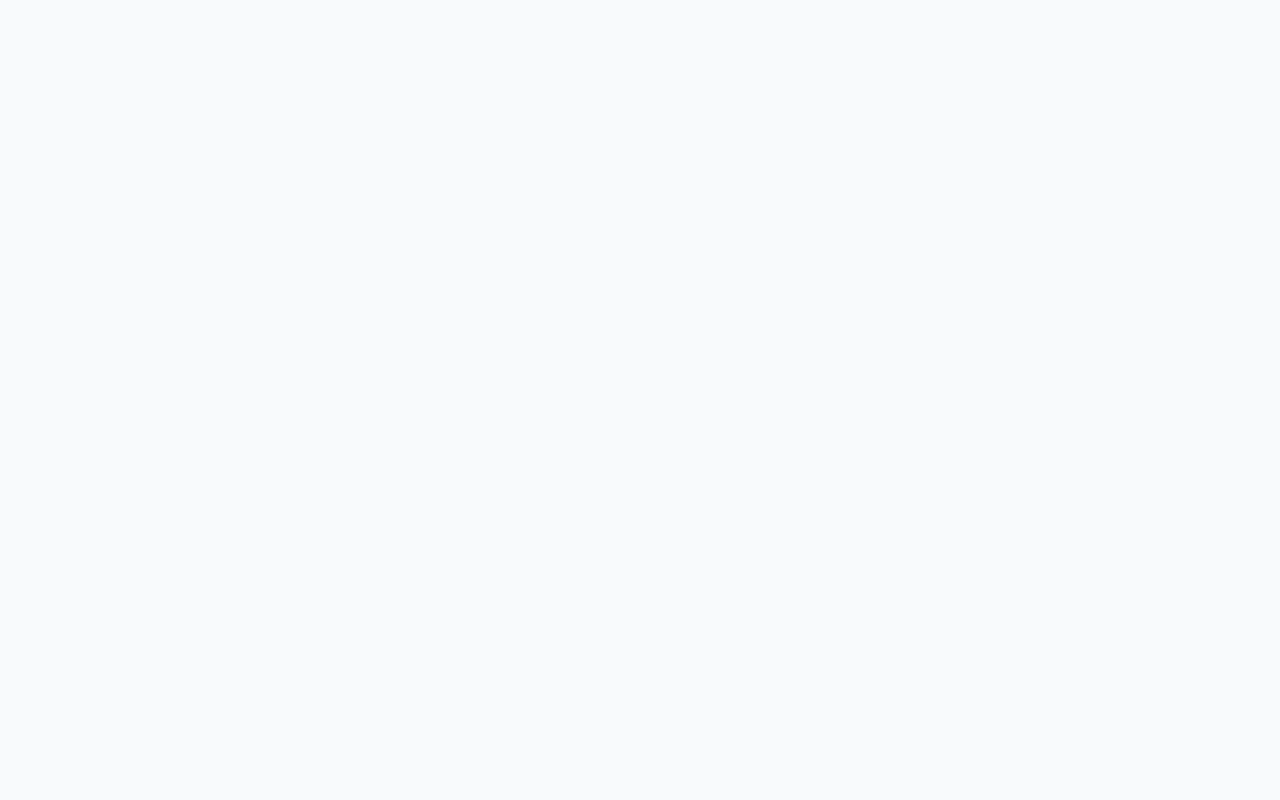
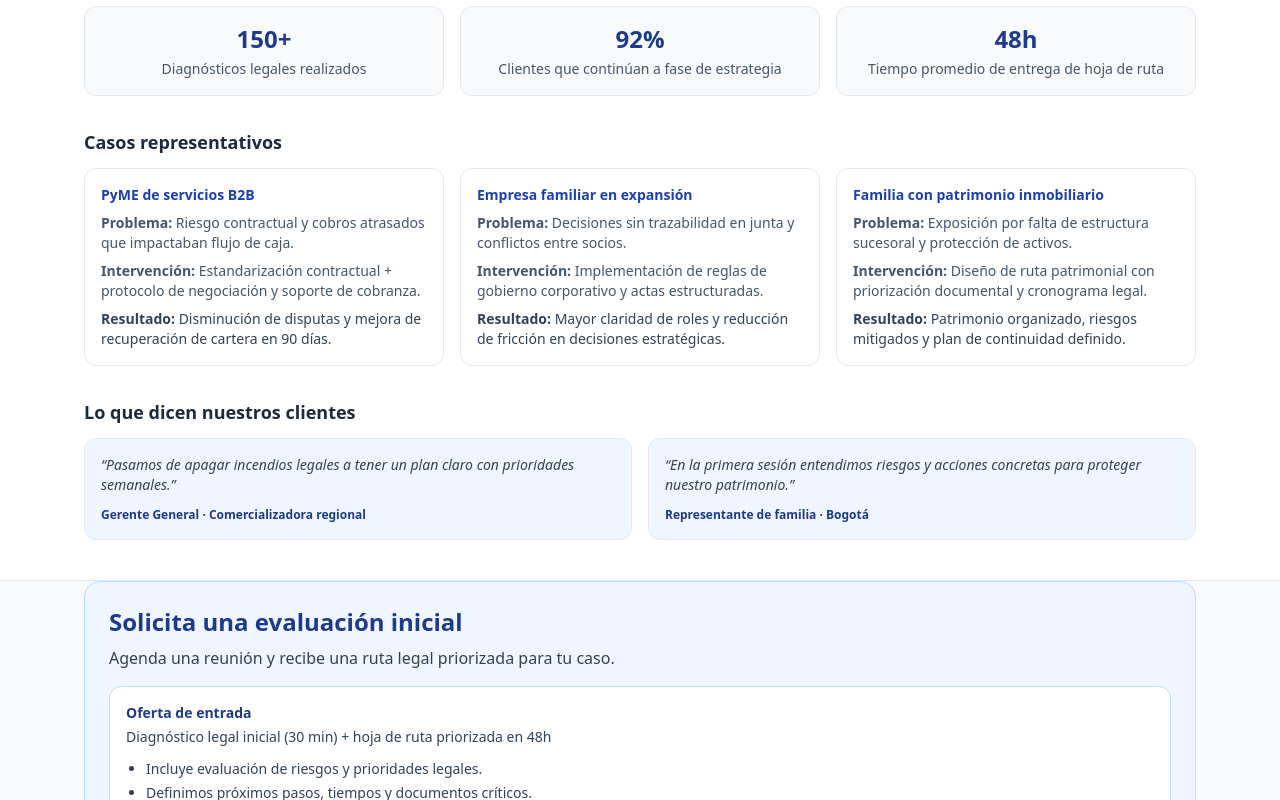
Before and after one commit to lider11/paginaabogados, a React (Vite) app in the folder frontend/: page / in a window 1280 px wide. Shown: the part 1500-2300 px from the top of the page. Before the commit the page ends 1543 px from the top, so only its background shows below. Built offline with nearby package versions, Linux system fonts and the light colour scheme; no server answers; the HTML template or start-up script is replaced by a standard one.

Commit message:
feat: agregar prueba social y evidencia en landing

```diff
--- a/frontend/src/App.jsx
+++ b/frontend/src/App.jsx
@@ -3,6 +3,46 @@ import { useEffect, useState } from 'react';
 const API_URL = '/api/services';
 const whatsappLink = 'https://wa.me/573000000000';
 const email = 'contacto@lexiuridicus.site';
+const diagnosticOffer = 'Diagnóstico legal inicial (30 min) + hoja de ruta priorizada en 48h';
+const socialProofStats = [
+  { value: '150+', label: 'Diagnósticos legales realizados' },
+  { value: '92%', label: 'Clientes que continúan a fase de estrategia' },
+  { value: '48h', label: 'Tiempo promedio de entrega de hoja de ruta' }
+];
+
+const successCases = [
+  {
+    title: 'PyME de servicios B2B',
+    challenge: 'Riesgo contractual y cobros atrasados que impactaban flujo de caja.',
+    action: 'Estandarización contractual + protocolo de negociación y soporte de cobranza.',
+    result: 'Disminución de disputas y mejora de recuperación de cartera en 90 días.'
+  },
+  {
+    title: 'Empresa familiar en expansión',
+    challenge: 'Decisiones sin trazabilidad en junta y conflictos entre socios.',
+    action: 'Implementación de reglas de gobierno corporativo y actas estructuradas.',
+    result: 'Mayor claridad de roles y reducción de fricción en decisiones estratégicas.'
+  },
+  {
+    title: 'Familia con patrimonio inmobiliario',
+    challenge: 'Exposición por falta de estructura sucesoral y protección de activos.',
+    action: 'Diseño de ruta patrimonial con priorización documental y cronograma legal.',
+    result: 'Patrimonio organizado, riesgos mitigados y plan de continuidad definido.'
+  }
+];
+
+const testimonials = [
+  {
+    quote: 'Pasamos de apagar incendios legales a tener un plan claro con prioridades semanales.',
+    author: 'Gerente General',
+    company: 'Comercializadora regional'
+  },
+  {
+    quote: 'En la primera sesión entendimos riesgos y acciones concretas para proteger nuestro patrimonio.',
+    author: 'Representante de familia',
+    company: 'Bogotá'
+  }
+];
 
 const serviceIcons = {
   'Tradición de Acciones': '📄',
@@ -57,6 +97,9 @@ function App() {
             Convertimos temas legales complejos en planes accionables, con enfoque preventivo,
             cumplimiento normativo y visión empresarial.
           </p>
+          <p className="mt-4 inline-flex rounded-full border border-white/30 bg-white/10 px-4 py-2 text-sm font-medium text-white">
+            {diagnosticOffer}
+          </p>
           <div className="mt-7 flex flex-wrap gap-3">
             <a href="#contacto" className="rounded-lg bg-white px-4 py-2 text-sm font-semibold text-blue-900">Solicitar diagnóstico</a>
             <a href="#servicios" className="rounded-lg border border-white/50 px-4 py-2 text-sm font-semibold text-white">Conocer servicios</a>
@@ -105,10 +148,63 @@ function App() {
         </div>
       </section>
 
+      <section id="evidencia" className="border-y border-slate-200 bg-white">
+        <div className="mx-auto max-w-6xl px-5 py-10">
+          <h2 className="text-2xl font-bold text-slate-800">Prueba social y evidencia de resultados</h2>
+          <p className="mt-2 max-w-3xl text-sm text-slate-600">
+            Compartimos indicadores, casos y testimonios para que evalúes nuestra forma de trabajo con evidencia.
+          </p>
+
+          <div className="mt-6 grid gap-4 sm:grid-cols-3">
+            {socialProofStats.map((item) => (
+              <div key={item.label} className="rounded-xl border border-slate-200 bg-slate-50 p-4 text-center">
+                <p className="text-2xl font-bold text-blue-900">{item.value}</p>
+                <p className="mt-1 text-sm text-slate-600">{item.label}</p>
+              </div>
+            ))}
+          </div>
+
+          <div className="mt-8">
+            <h3 className="text-lg font-semibold text-slate-800">Casos representativos</h3>
+            <div className="mt-3 grid gap-4 md:grid-cols-3">
+              {successCases.map((item) => (
+                <article key={item.title} className="rounded-xl border border-slate-200 bg-white p-4">
+                  <p className="text-sm font-semibold text-blue-800">{item.title}</p>
+                  <p className="mt-2 text-sm text-slate-600"><strong>Problema:</strong> {item.challenge}</p>
+                  <p className="mt-2 text-sm text-slate-600"><strong>Intervención:</strong> {item.action}</p>
+                  <p className="mt-2 text-sm text-slate-700"><strong>Resultado:</strong> {item.result}</p>
+                </article>
+              ))}
+            </div>
+          </div>
+
+          <div className="mt-8">
+            <h3 className="text-lg font-semibold text-slate-800">Lo que dicen nuestros clientes</h3>
+            <div className="mt-3 grid gap-4 md:grid-cols-2">
+              {testimonials.map((item) => (
+                <blockquote key={item.quote} className="rounded-xl border border-blue-100 bg-blue-50 p-4">
+                  <p className="text-sm italic text-slate-700">“{item.quote}”</p>
+                  <footer className="mt-3 text-xs font-semibold text-blue-900">{item.author} · {item.company}</footer>
+                </blockquote>
+              ))}
+            </div>
+          </div>
+        </div>
+      </section>
+
       <section id="contacto" className="mx-auto max-w-6xl px-5 pb-12">
         <div className="rounded-2xl border border-blue-200 bg-blue-50 p-6">
           <h2 className="text-2xl font-bold text-blue-900">Solicita una evaluación inicial</h2>
           <p className="mt-2 text-slate-700">Agenda una reunión y recibe una ruta legal priorizada para tu caso.</p>
+          <div className="mt-4 rounded-xl border border-blue-200 bg-white p-4">
+            <p className="text-sm font-semibold text-blue-900">Oferta de entrada</p>
+            <p className="mt-1 text-sm text-slate-700">{diagnosticOffer}</p>
+            <ul className="mt-3 list-disc space-y-1 pl-5 text-sm text-slate-700">
+              <li>Incluye evaluación de riesgos y prioridades legales.</li>
+              <li>Definimos próximos pasos, tiempos y documentos críticos.</li>
+              <li>Aplica para empresas y familias con necesidades preventivas o urgentes.</li>
+            </ul>
+          </div>
           <div className="mt-4 flex flex-wrap gap-3">
             <a href={whatsappLink} target="_blank" rel="noreferrer" className="rounded-lg bg-blue-900 px-4 py-2 text-sm font-semibold text-white">WhatsApp</a>
             <a href={`mailto:${email}`} className="rounded-lg border border-blue-300 px-4 py-2 text-sm font-semibold text-blue-900">{email}</a>
```
Also changed, not shown: 1 other file (tests, documents, lock files or other folders).
